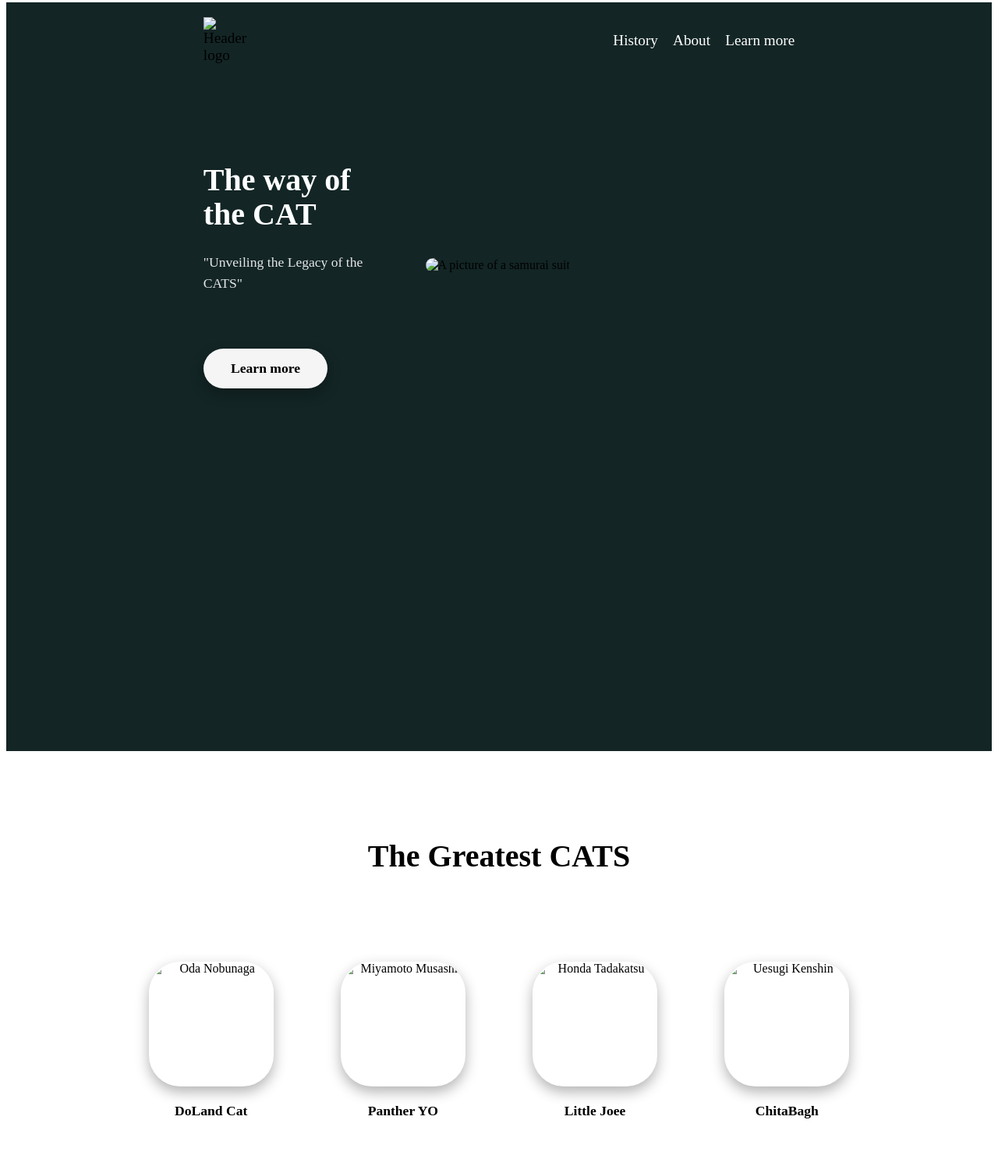
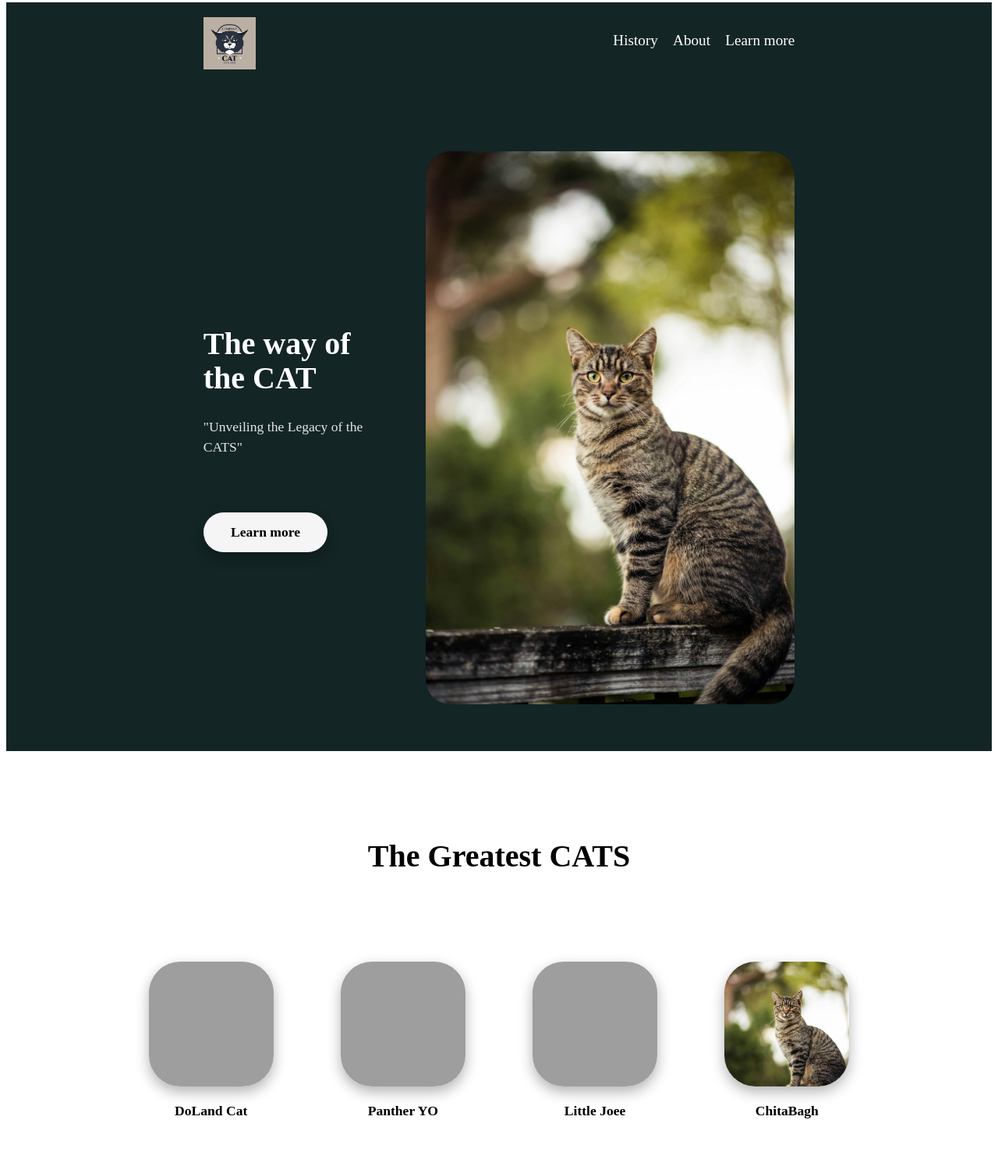
Before and after one commit to rafeul19/Cat_C_Landingpage, a plain HTML site: page index.html in a window 1280 px wide. Shown: the part 5-1500 px from the top of the page at 78% size. Drawn offline with Linux system fonts and the light colour scheme; the site is published under a folder, as on GitHub Pages, so addresses that start at the root find nothing; a web font is replaced by a local one.

Commit message:
Update index.html

```diff
--- a/index.html
+++ b/index.html
@@ -22,7 +22,7 @@
     <div class="hero-section">
       <div class="header">
         <div class="logo-wrapper">
-          <img src="/9100803.jpg" alt="Header logo" />
+          <img src="9100803.jpg" alt="Header logo" />
         </div>
 
         <ul class="header-links">
@@ -40,7 +40,7 @@
           <button class="hero-button">Learn more</button>
         </div>
         <div class="hero-image-wrapper">
-          <img src="/zane-lee-VvTVkc_p-eg-unsplash.jpg" alt="A picture of a samurai suit" />
+          <img src="zane-lee-VvTVkc_p-eg-unsplash.jpg" alt="A picture of a samurai suit" />
         </div>
       </div>
     </div>
@@ -51,28 +51,28 @@
         <div class="card-container">
           <div class="card-wrapper">
             <div class="card-image-wrapper">
-              <img src="/elsa-noblet-7q1mDtnxlf4-unsplash.jpg" alt="Oda Nobunaga" />
+              <img src="elsa-noblet-7q1mDtnxlf4-unsplash.jpg" alt="Oda Nobunaga" />
             </div>
             <p class="card-subtext">DoLand Cat</p>
           </div>
 
           <div class="card-wrapper">
             <div class="card-image-wrapper">
-              <img src="/mikhail-vasilyev-SY_yWameJuM-unsplash.jpg" alt="Miyamoto Musashi" />
+              <img src="mikhail-vasilyev-SY_yWameJuM-unsplash.jpg" alt="Miyamoto Musashi" />
             </div>
             <p class="card-subtext">Panther YO</p>
           </div>
 
           <div class="card-wrapper">
             <div class="card-image-wrapper">
-              <img src="/heri-susilo-fREiGY_l2Ok-unsplash.jpg" alt="Honda Tadakatsu" />
+              <img src="heri-susilo-fREiGY_l2Ok-unsplash.jpg" alt="Honda Tadakatsu" />
             </div>
             <p class="card-subtext">Little Joee</p>
           </div>
 
           <div class="card-wrapper">
             <div class="card-image-wrapper">
-              <img src="/zane-lee-VvTVkc_p-eg-unsplash.jpg" alt="Uesugi Kenshin" />
+              <img src="zane-lee-VvTVkc_p-eg-unsplash.jpg" alt="Uesugi Kenshin" />
             </div>
             <p class="card-subtext">ChitaBagh</p>
           </div>
```
